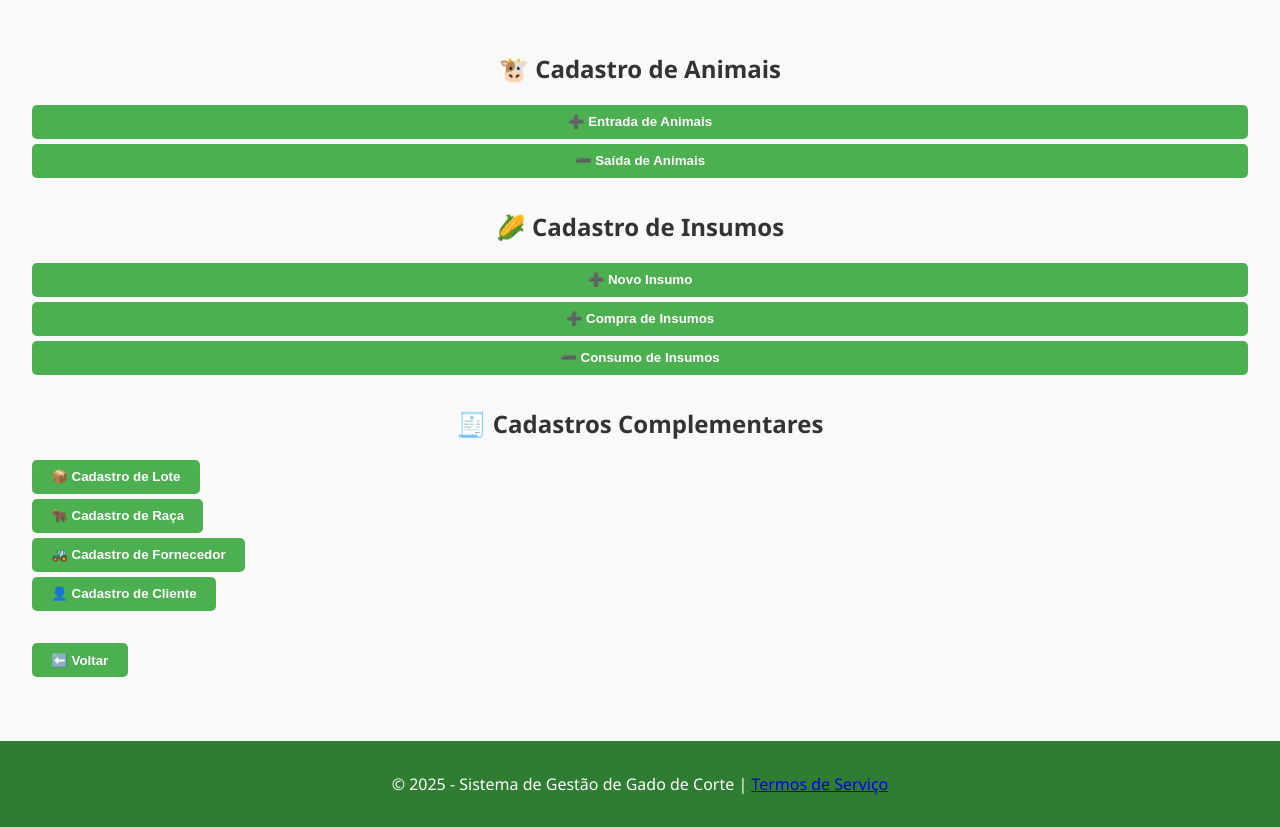
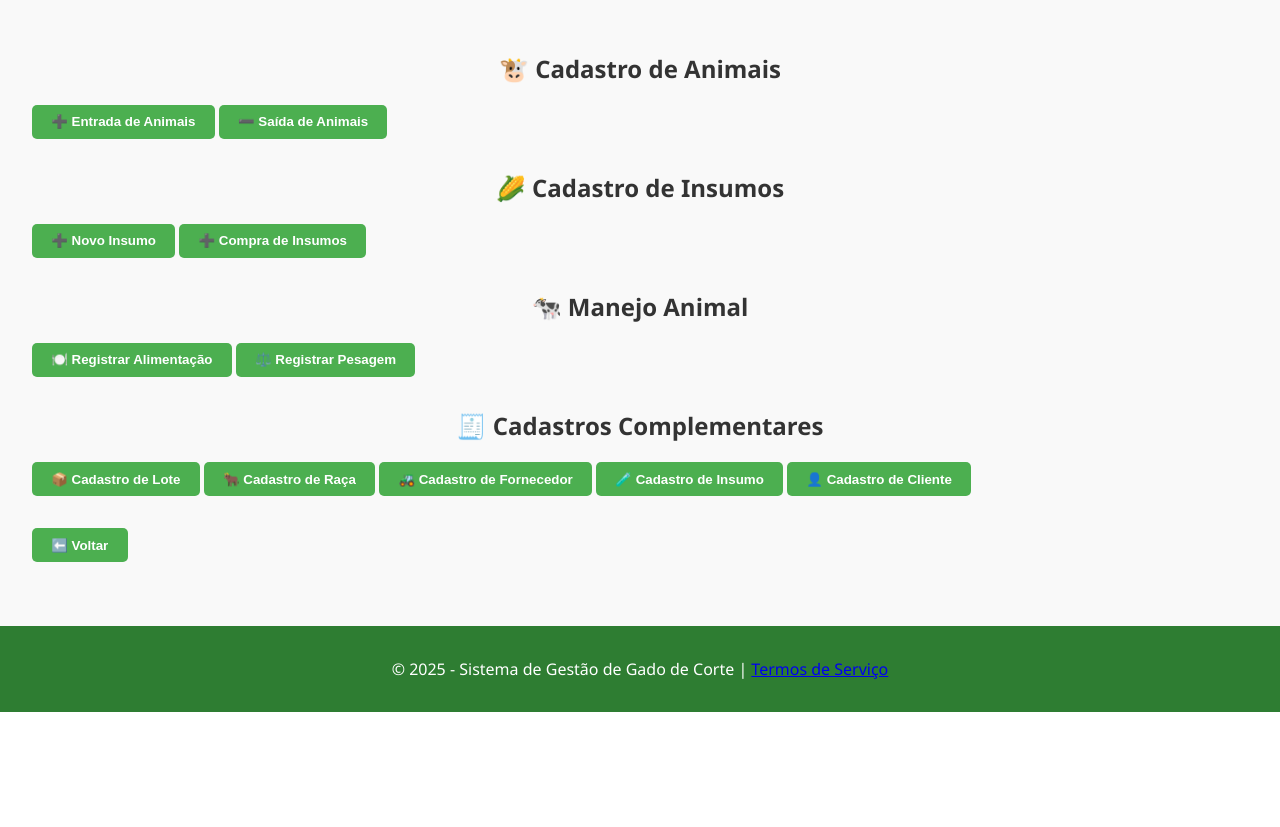
Before and after one commit to AlexC2624/registro, a Flask app: page /cadastros in a window 1280 px wide. Shown: the part 118-945 px from the top of the page. After the commit the page ends 830 px from the top, so only its background shows below. Run offline with Flask 3, Linux system fonts and the light colour scheme.

Commit message:
ajustada a estrutura dos formulários na página de cadastros para melhor organização e inclusão de novas opções de cadastro

```diff
--- a/templates/cadastros.html
+++ b/templates/cadastros.html
@@ -14,7 +14,7 @@
         <!-- Cadastro de Animais -->
         <section>
             <h2>🐮 Cadastro de Animais</h2>
-            <form method="post" action="{{ url_for('cadastros') }}" class="form-group">
+            <form method="post" action="{{ url_for('cadastros') }}">
                 <button type="submit" name="animal" value="entrada">➕ Entrada de Animais</button>
                 <button type="submit" name="animal" value="saida">➖ Saída de Animais</button>
             </form>
@@ -23,37 +23,40 @@
         <!-- Cadastro de Insumos -->
         <section>
             <h2>🌽 Cadastro de Insumos</h2>
-            <form method="post" action="{{ url_for('cadastros') }}" class="form-group">
+            <form method="post" action="{{ url_for('cadastros') }}">
                 <button type="submit" name="insumo" value="novo">➕ Novo Insumo</button>
                 <button type="submit" name="insumo" value="compra">➕ Compra de Insumos</button>
-                <button type="submit" name="insumo" value="consumo">➖ Consumo de Insumos</button>
             </form>
         </section>
+
+        <!-- Manejo Animal  -->
+        <section>
+            <h2>🐄 Manejo Animal</h2>
+            <form method="post" action="{{ url_for('cadastros') }}">
+                <button type="submit" name="manejo" value="alimentacao">🍽️ Registrar Alimentação</button>
+                <button type="submit" name="manejo" value="pesagem">⚖️ Registrar Pesagem</button>
+                <!-- <button type="submit" name="manejo" value="movimentacao">➡️ Movimentar Animais</button> -->
+                <!-- Para registrar ocorrências fora de padrões como um LOG -->
+                <!-- <button type="submit" name="manejo" value="ocorrencias">📝 Registrar Ocorrência</button> -->
+            </form>
+        </section>
+
+        <!-- Saúde Animal: vacinas, visita de veterinária -->
 
         <!-- Cadastros Complementares -->
         <section>
             <h2>🧾 Cadastros Complementares</h2>
-            <div class="form-group">
             <form method="post" action="{{ url_for('cadastros') }}">
                 <button type="submit" name="json_categoria" value="lote">📦 Cadastro de Lote</button>
-                </form>
 
-                <form method="post" action="{{ url_for('cadastros') }}">
                 <button type="submit" name="json_categoria" value="raca">🐂 Cadastro de Raça</button>
-                </form>
 
-                <form method="post" action="{{ url_for('cadastros') }}">
                 <button type="submit" name="json_categoria" value="fornecedor">🚜 Cadastro de Fornecedor</button>
-                </form>
 
-                <!-- <form method="post" action="{{ url_for('cadastros') }}">
                 <button type="submit" name="json_categoria" value="insumo">🧪 Cadastro de Insumo</button>
-                </form> -->
 
-                <form method="post" action="{{ url_for('cadastros') }}">
                 <button type="submit" name="json_categoria" value="cliente">👤 Cadastro de Cliente</button>
             </form>
-            </div>
         </section>
 
         <!-- Voltar -->
@@ -65,8 +68,7 @@
     </main>
 
     <footer>
-        <p>&copy; 2025 - Sistema de Gestão de Gado de Corte |
-        <a href="{{ url_for('tos') }}">Termos de Serviço</a></p>
+        <p>&copy; 2025 - Sistema de Gestão de Gado de Corte | <a href="{{ url_for('tos') }}">Termos de Serviço</a></p>
     </footer>
 </body>
 </html>
```
Lines whose indentation alone changed are shown as unchanged.
